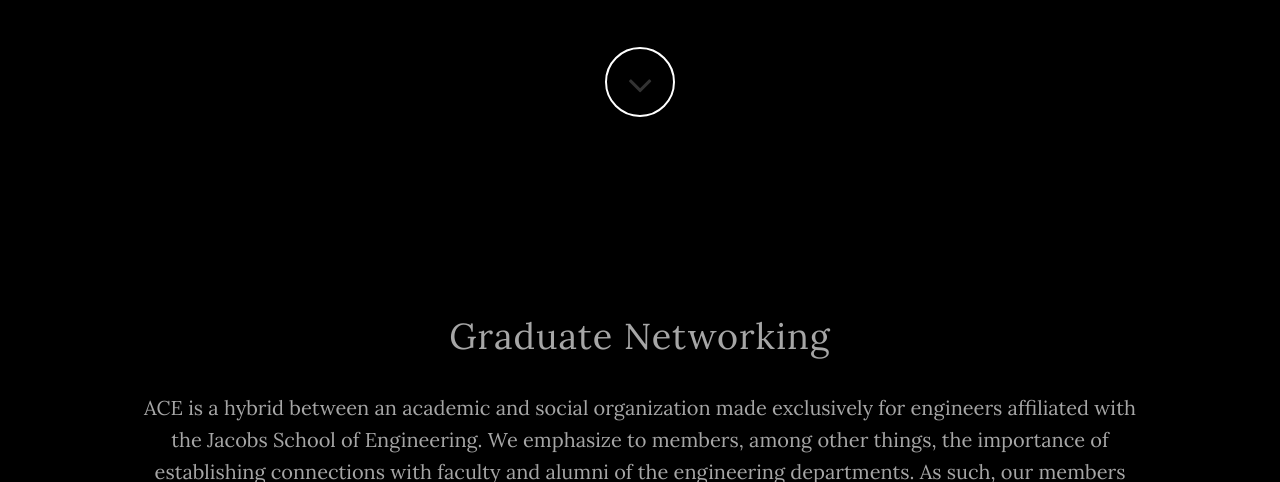
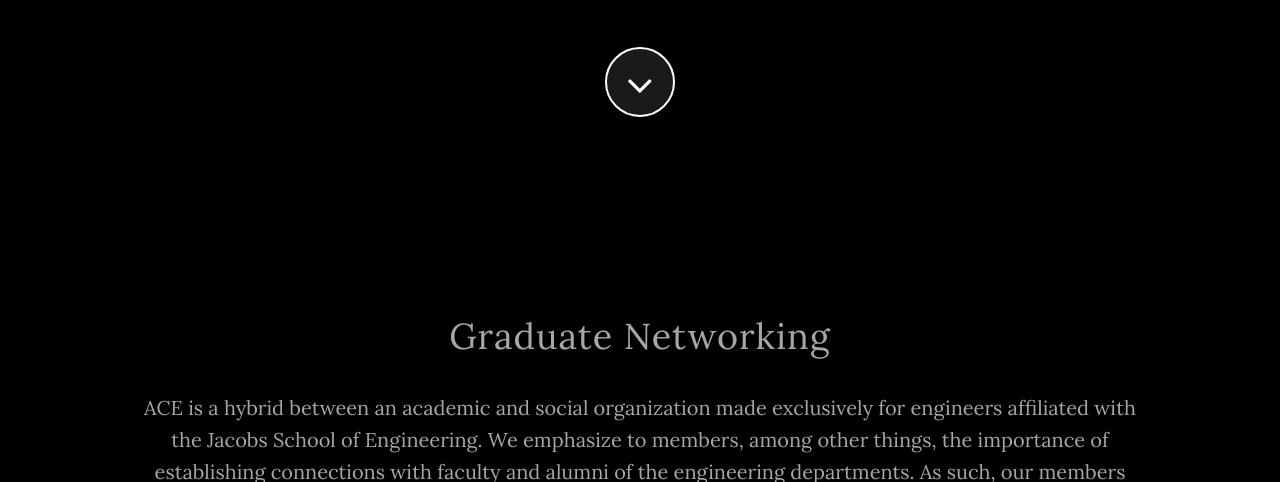
Before and after one commit to zzwong/ace2, a plain HTML site: page networking.html in a window 1280 px wide. In both pictures the pointer is over the link 640 px from the left and 1420 px from the top of the page. Shown: the part 1338-1820 px from the top of the page. Drawn offline with Linux system fonts and the light colour scheme.

Commit message:
style fix for networking button, proofreading, added link

```diff
--- a/css/style.css
+++ b/css/style.css
@@ -469,14 +469,38 @@ ul.banner-social-buttons {
     border: 2px solid #fff;
     border-radius: 100%!important;
     font-size: 40px;
-    color: white;
+    color: #fff;
     background: 0 0;
-
+    /*top: 400px;*/
     -webkit-transition: background .3s ease-in-out;
     -moz-transition: background .3s ease-in-out;
     transition: background .3s ease-in-out;
 }
 
+.btn-nw:hover,
+.btn-nw:focus {
+    outline: 0;
+    color: #fff;
+    background: rgba(255,255,255,.1);
+}
+
+.btn-nw i.animated {
+    -webkit-transition-property: -webkit-transform;
+    -webkit-transition-duration: 1s;
+    -moz-transition-property: -moz-transform;
+    -moz-transition-duration: 1s;
+}
+
+.btn-nw:hover i.animated {
+    -webkit-animation-name: pulse;
+    -moz-animation-name: pulse;
+    -webkit-animation-duration: 1.5s;
+    -moz-animation-duration: 1.5s;
+    -webkit-animation-iteration-count: infinite;
+    -moz-animation-iteration-count: infinite;
+    -webkit-animation-timing-function: linear;
+    -moz-animation-timing-function: linear;
+}
 .nw-img{
     margin-right: 8px;
     margin-left: 8px;
--- a/networking.html
+++ b/networking.html
@@ -117,7 +117,7 @@
 
         <p>ACE may still be new, but it certainly has the dynamic and diversity to develop very strong projects and connections in the future, and we hope you will come along for the ride. Your input and feedback is also extremely valuable to us, so we really hope you accept our open invitation to join our graduate network as a Jacobs alumnus.</p>
 
-        <p>Please contact us directly at ACE@ucsd.edu if you are interested in joining our Graduate Network, or if you have any questions. *TODO add link*</p>
+        <p>Please contact us directly at <a href="mailto:ace@ucsd.edu">ACE@ucsd.edu</a> if you are interested in joining our Graduate Network, or if you have any questions.</p>
 
         <h1>Current Members of Our Graduate Network</h1>
 
```
Also changed, not shown: index.html (+4 -0 lines), officers.html (+1 -0 lines).
